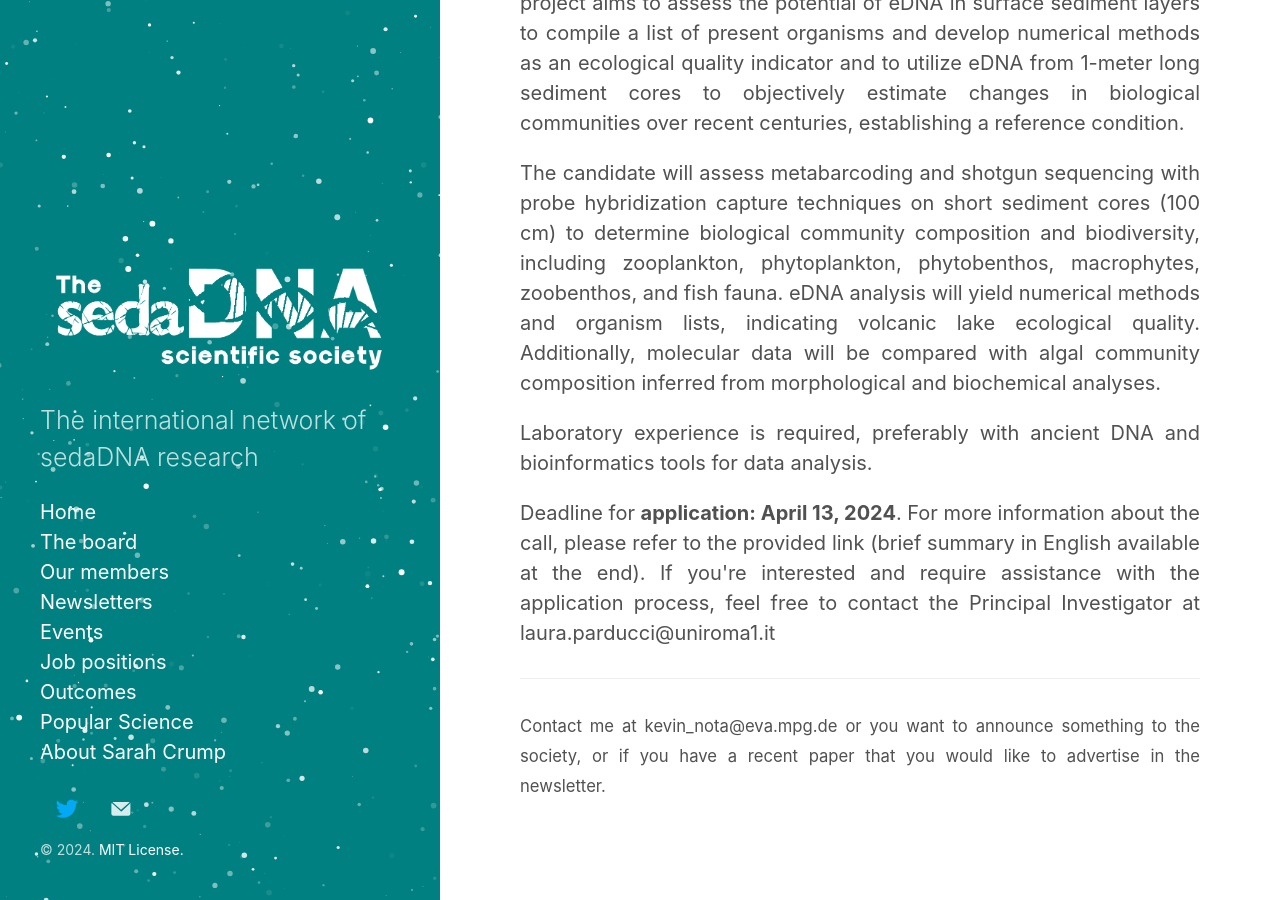
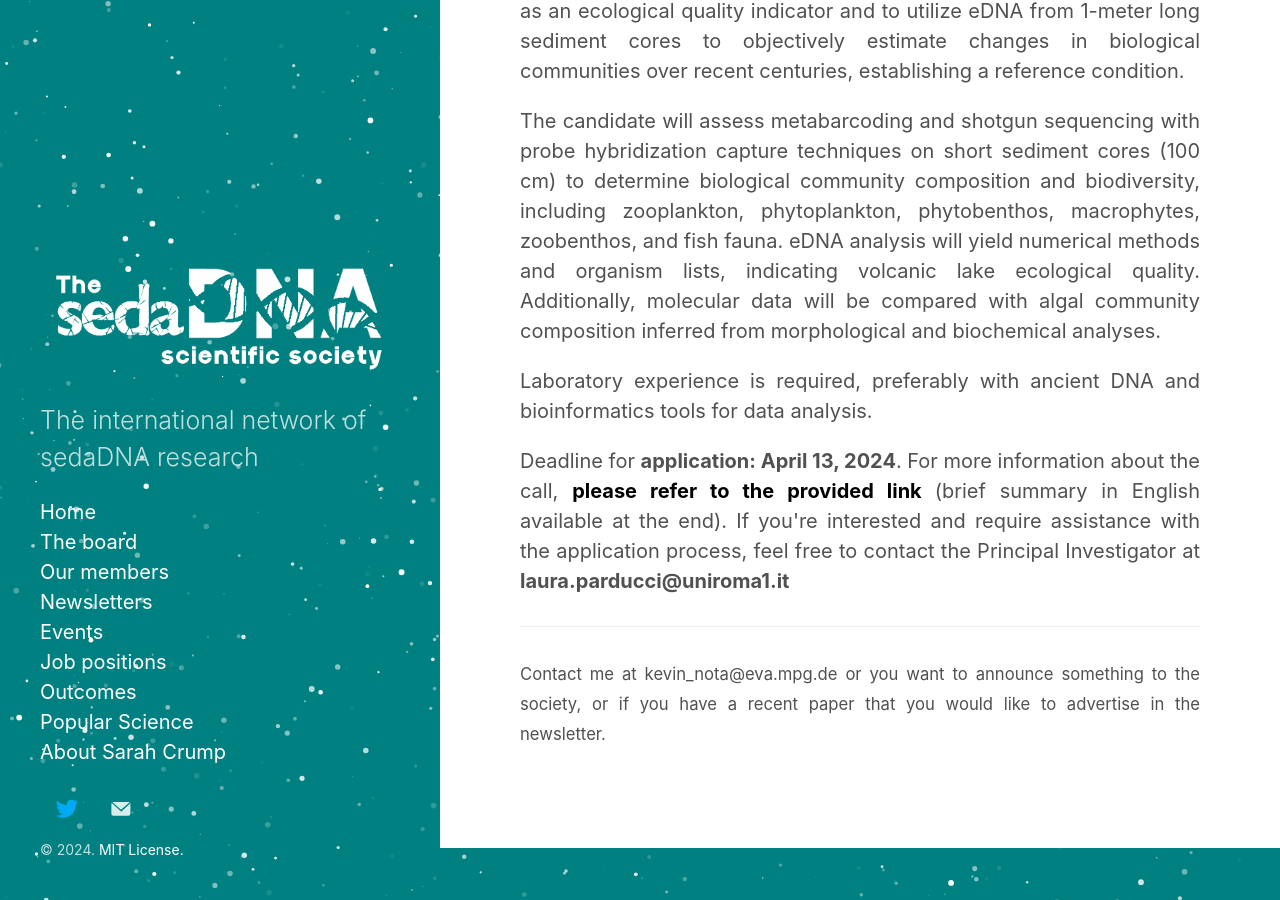
Before and after one commit to sedadna/sedadna.github.io, a Jekyll site: the page built from category/news/24-04.md, in a window 1280 px wide and 900 px high, scrolled down 1639 px. Built offline with Jekyll 4.4.1, drawn with Linux system fonts in a browser that asks for light colours.

Commit message:
Update 24-04.md

```diff
--- a/category/news/24-04.md
+++ b/category/news/24-04.md
@@ -31,8 +31,6 @@
 
 <h3 class="section-title underline">New positions</h3>
 
-<hr>
-
 <p> Post-doc Position </p>
 
 <p>La Sapienza University in Rome is offering a 12-month postdoctoral researcher position (with possible extension until December 2025) on the VOLARE project. VOLARE aims to utilize ancient environmental DNA (eDNA) to assess Volcanic Lakes' Reference condition, biodiversity, and long-term ecological response to climate variability and anthropic pressure.</p>
@@ -43,6 +41,7 @@
 
 <p>Laboratory experience is required, preferably with ancient DNA and bioinformatics tools for data analysis.</p>
 
-<p>Deadline for <b>application: April 13, 2024</b>. For more information about the call, please refer to the provided link (brief summary in English available at the end). If you're interested and require assistance with the application process, feel free to contact the Principal Investigator at laura.parducci@uniroma1.it</p>
+<p>Deadline for <b>application: April 13, 2024</b>. For more information about the call, <a href="https://web.uniroma1.it/trasparenza/sites/default/files/BANDO%2060%20AR%20B1_PRIN22_PARDUCCI_signed.pdf" target="_blank"><b>please refer to the provided link </b></a> (brief summary in English available at the end). If you're interested and require assistance with the application process, feel free to contact the Principal Investigator at <b>laura.parducci@uniroma1.it</b></p>
+
 <hr />
 <p><small>Contact me at kevin_nota@eva.mpg.de or you want to announce something to the society, or if you have a recent paper that you would like to advertise in the newsletter.</small></p>
```
